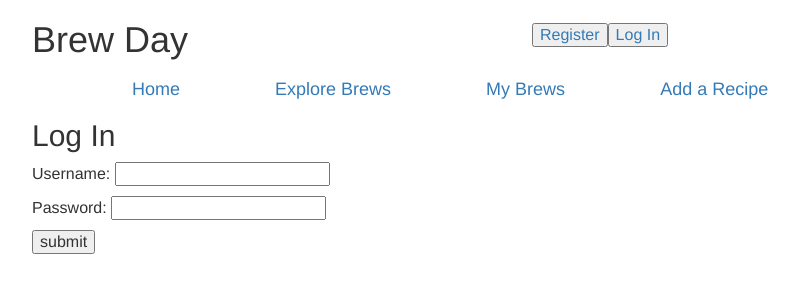
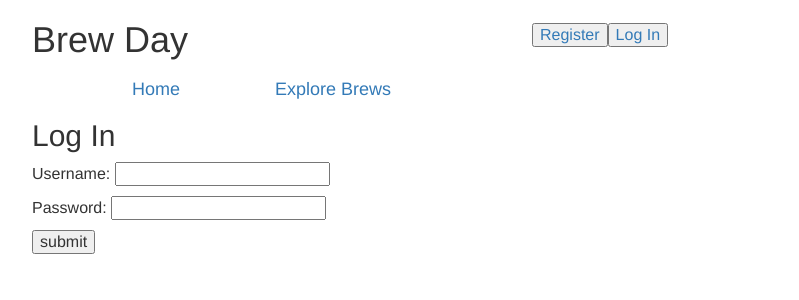
Before and after one commit to leskat47/brew-app-project, a Flask app: page /login in a window 1280 px wide. Shown: the top 300 px of the page, without its empty margins (38-837 px from the left). Run offline with Flask 2, Linux system fonts and the light colour scheme; some libraries are stand-ins or nearby versions.

Commit message:
Some links are now only visible if a user is logged in.

```diff
--- a/templates/navbar.html
+++ b/templates/navbar.html
@@ -2,7 +2,7 @@
 <ul style="list-style-type: none;">
 <li style="padding: 20px 50px 0px 60px; display: inline"><a href="/">Home</a></li>
 <li style="padding: 20px 50px 0px 40px; display: inline"><a href="/explore">Explore Brews</a></li>
-<li style="padding: 20px 50px 0px 40px; display: inline"><a href="/mybrews">My Brews</a></li>
-<li style="padding: 20px 50px 0px 40px; display: inline"><a href="/addrecipe">Add a Recipe</a></li>
+{% if session["user_id"] %}<li style="padding: 20px 50px 0px 40px; display: inline"><a href="/mybrews">My Brews</a></li>
+<li style="padding: 20px 50px 0px 40px; display: inline"><a href="/addrecipe">Add a Recipe</a></li>{% endif %}
 </ul>
 </h4>
```
